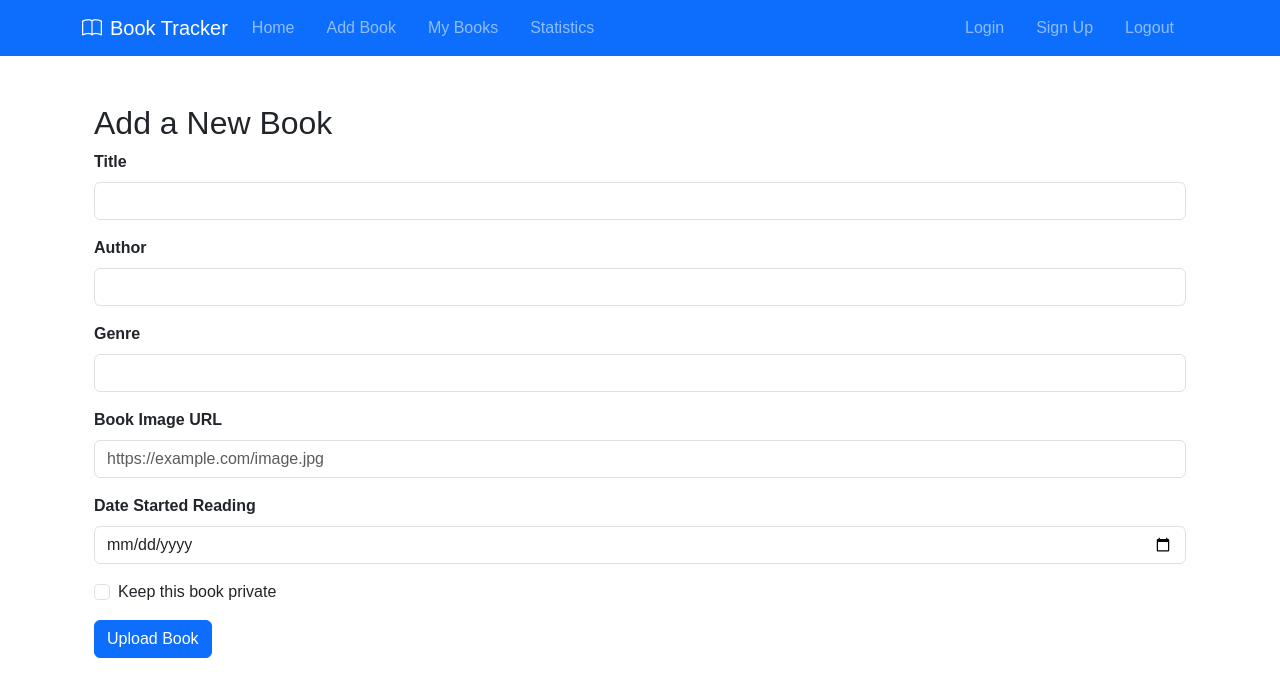
After one commit to ZenFlamex/CITS3403-Group-36, a Flask app: page /upload_book.html in a window 1280 px wide. The commit adds this page. Shown: the top 697 px of the page. Run offline with Flask 3, Linux system fonts and the light colour scheme.

Commit message:
Added basic HTML page for uploading books.
Created the upload_book.html template that extends base.html and provides a form for users to upload new books. The form includes fields for:

- Title (required)
- Author (required)
- Genre
- Book Image URL (with placeholder and URL validation)
- Date Started Reading (with calendar picker)
- Private checkbox to mark book visibility

```diff
--- a/app/routes.py
+++ b/app/routes.py
@@ -17,3 +17,8 @@ def login():
 @application.route('/forgot_password.html')
 def forgot_password():
     return render_template('forgot_password.html')
+
+
+@application.route('/upload_book.html')
+def upload_book():
+    return render_template('upload_book.html')
--- a/app/templates/base.html
+++ b/app/templates/base.html
@@ -20,7 +20,7 @@
                         <a class="nav-link" href="#">Home</a>
                     </li>
                     <li class="nav-item">
-                        <a class="nav-link" href="#">Add Book</a>
+                        <a class="nav-link" href="upload_book.html">Add Book</a>
                     </li>
                     <li class="nav-item">
                         <a class="nav-link" href="#">My Books</a>
--- /dev/null
+++ b/app/templates/upload_book.html
@@ -0,0 +1,42 @@
+{% extends "base.html" %}
+
+{% block title %}Add Book{% endblock %}
+
+{% block content %}
+<div class="container mt-5">
+    <h2>Add a New Book</h2>
+    <form action="{{ url_for('upload_book') }}" method="POST">
+        <div class="form-group mb-3">
+            <label for="title">Title</label>
+            <input type="text" class="form-control" id="title" name="title" required>
+        </div>
+
+        <div class="form-group mb-3">
+            <label for="author">Author</label>
+            <input type="text" class="form-control" id="author" name="author" required>
+        </div>
+
+        <div class="form-group mb-3">
+            <label for="genre">Genre</label>
+            <input type="text" class="form-control" id="genre" name="genre">
+        </div>
+
+        <div class="form-group mb-3">
+            <label for="image_url">Book Image URL</label>
+            <input type="url" class="form-control" id="image_url" name="image_url" placeholder="https://example.com/image.jpg">
+        </div>
+
+        <div class="form-group mb-3">
+            <label for="date_started">Date Started Reading</label>
+            <input type="date" class="form-control" id="date_started" name="date_started">
+        </div>
+
+        <div class="form-check mb-3">
+            <input type="checkbox" class="form-check-input" id="private" name="private">
+            <label class="form-check-label" for="private">Keep this book private</label>
+        </div>
+
+        <button type="submit" class="btn btn-primary">Upload Book</button>
+    </form>
+</div>
+{% endblock %}
```
